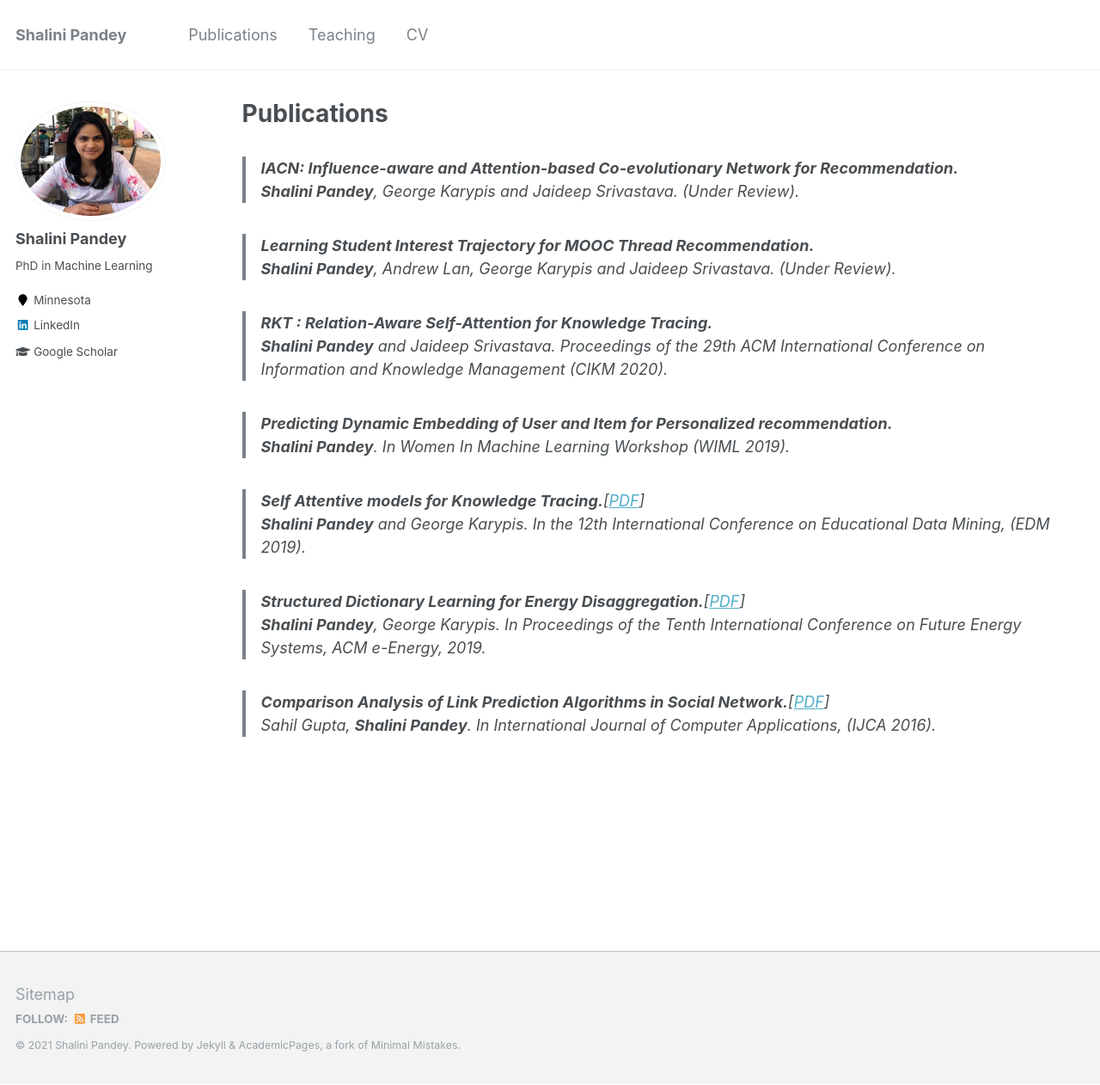
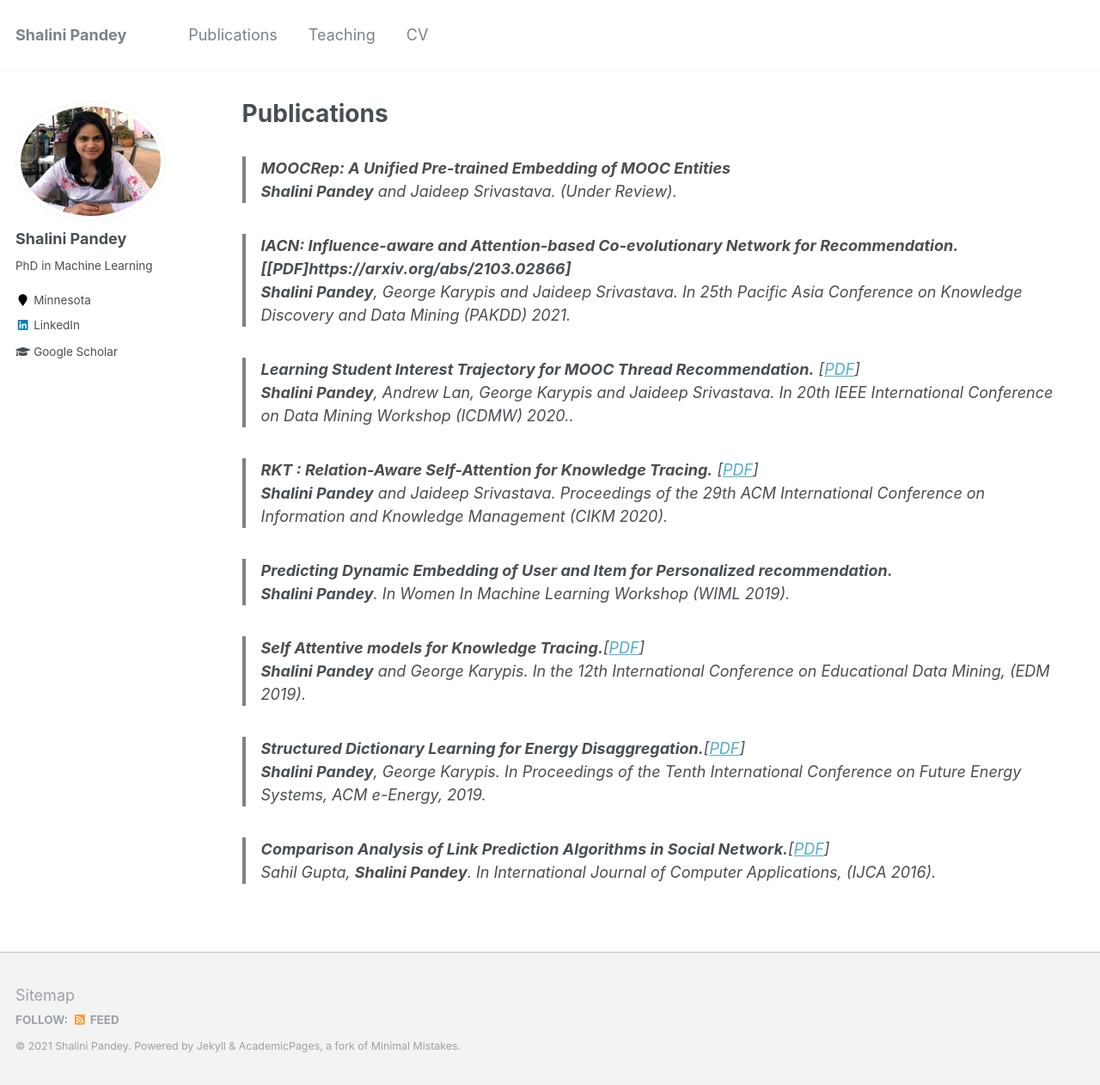
Before and after one commit to shalini1194/shalini1194.github.io, a Jekyll site: the page built from _pages/publications.md, in a window 1280 px wide and 1262 px high. Shown: the whole window at 86% size. Built offline with Jekyll 4.4.1, drawn with Linux system fonts in a browser that asks for light colours.

Commit message:
Update publications.md

```diff
--- a/_pages/publications.md
+++ b/_pages/publications.md
@@ -4,14 +4,16 @@ title: "Publications"
 permalink: /publications/
 author_profile: true
 ---
+> **MOOCRep: A Unified Pre-trained Embedding of MOOC Entities** <br/>
+> **Shalini Pandey** and Jaideep Srivastava. (Under Review).
 
-> **IACN: Influence-aware and Attention-based Co-evolutionary Network for Recommendation.** <br/>
-> **Shalini Pandey**, George Karypis and Jaideep Srivastava. (Under Review).
+> **IACN: Influence-aware and Attention-based Co-evolutionary Network for Recommendation. [[PDF]https://arxiv.org/abs/2103.02866]** <br/>
+> **Shalini Pandey**, George Karypis and Jaideep Srivastava. In 25th Pacific Asia Conference on Knowledge Discovery and Data Mining (PAKDD) 2021.
 
-> **Learning Student Interest Trajectory for MOOC Thread Recommendation.** <br/>
-> **Shalini Pandey**, Andrew Lan, George Karypis and Jaideep Srivastava. (Under Review).
+> **Learning Student Interest Trajectory for MOOC Thread Recommendation.** [[PDF](https://ieeexplore.ieee.org/abstract/document/9346454)]<br/>
+> **Shalini Pandey**, Andrew Lan, George Karypis and Jaideep Srivastava. In 20th IEEE International Conference on Data Mining Workshop (ICDMW) 2020..
 
-> **RKT : Relation-Aware Self-Attention for Knowledge Tracing.** <br/>
+> **RKT : Relation-Aware Self-Attention for Knowledge Tracing.** [[PDF](https://dl.acm.org/doi/abs/10.1145/3340531.3411994)]<br/>
 > **Shalini Pandey** and Jaideep Srivastava. Proceedings of the 29th ACM International Conference on Information and Knowledge Management (CIKM 2020).
 
 > **Predicting Dynamic Embedding of User and Item for Personalized recommendation.** <br/>
```
